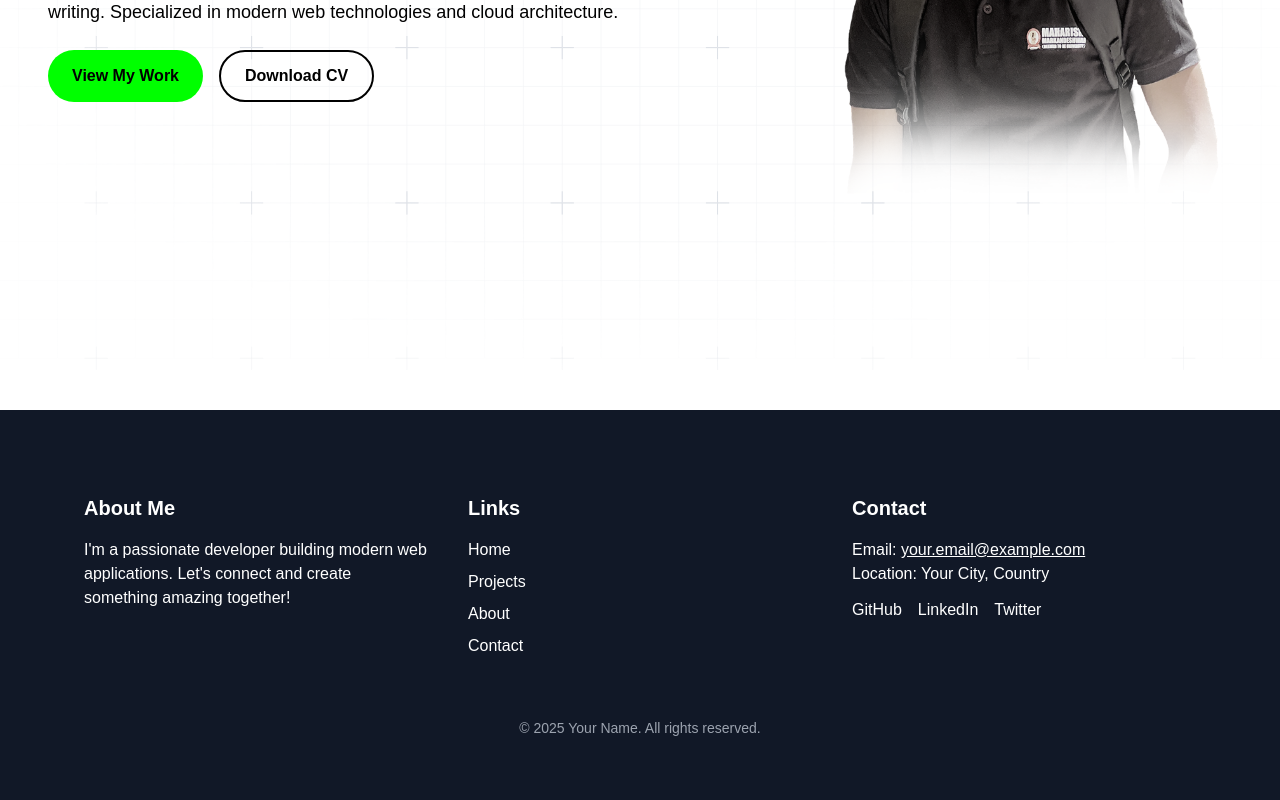
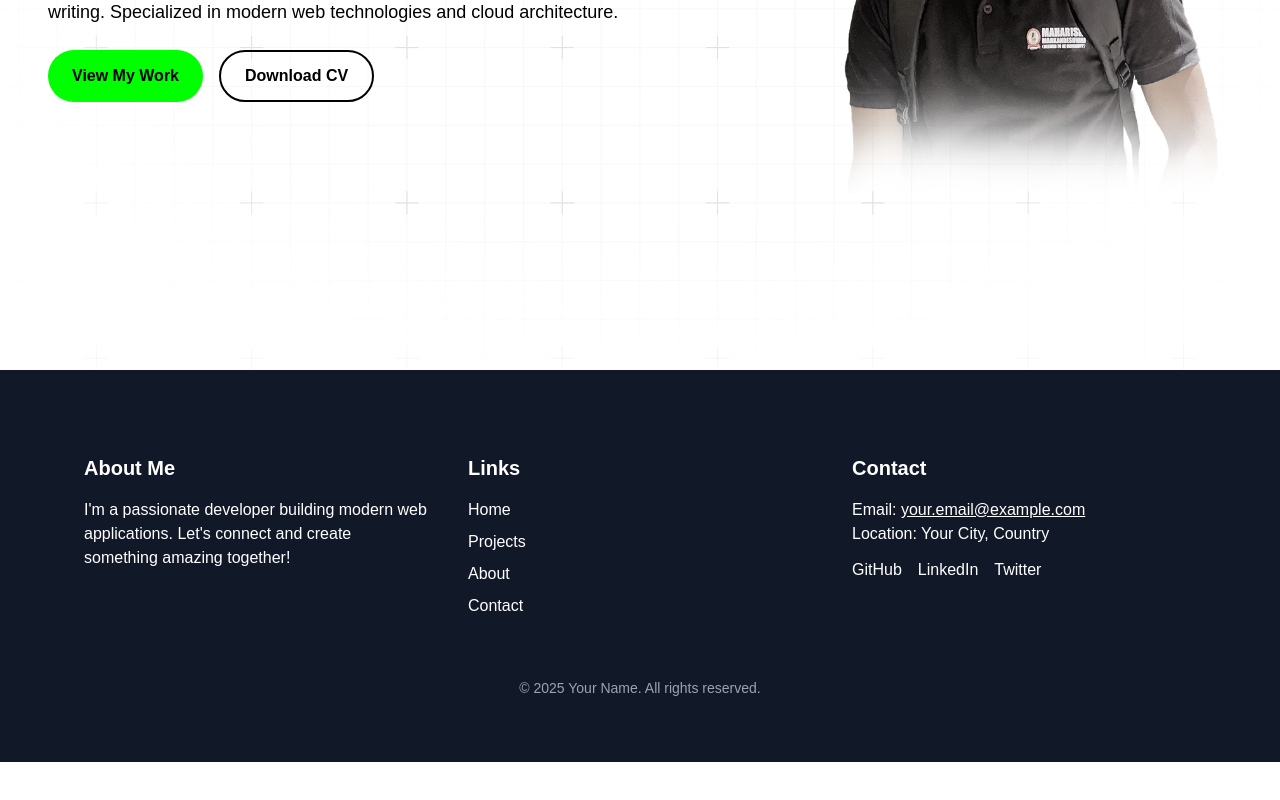
Before and after one commit to mrsonukr/my-portfolio-new, a React (Vite) app: page / in a window 1280 px wide. Shown: the part 430-1230 px from the top of the page. After the commit the page ends 1192 px from the top, so only its background shows below. Built offline with nearby package versions, Linux system fonts and the light colour scheme.

Commit message:
Update Footer.jsx

```diff
--- a/src/components/Footer.jsx
+++ b/src/components/Footer.jsx
@@ -2,7 +2,7 @@ import React from 'react';
 
 const Footer = () => {
     return (
-        <footer className="bg-gray-900 text-white dark:bg-gray-950 py-16 mt-10">
+        <footer className="bg-gray-900 text-white dark:bg-gray-950 py-16 ">
             <div className="max-w-6xl mx-auto flex flex-wrap justify-between">
                 <div className="flex-1 min-w-[250px] m-5">
                     <h2 className="mb-4 text-xl font-semibold">About Me</h2>
```
